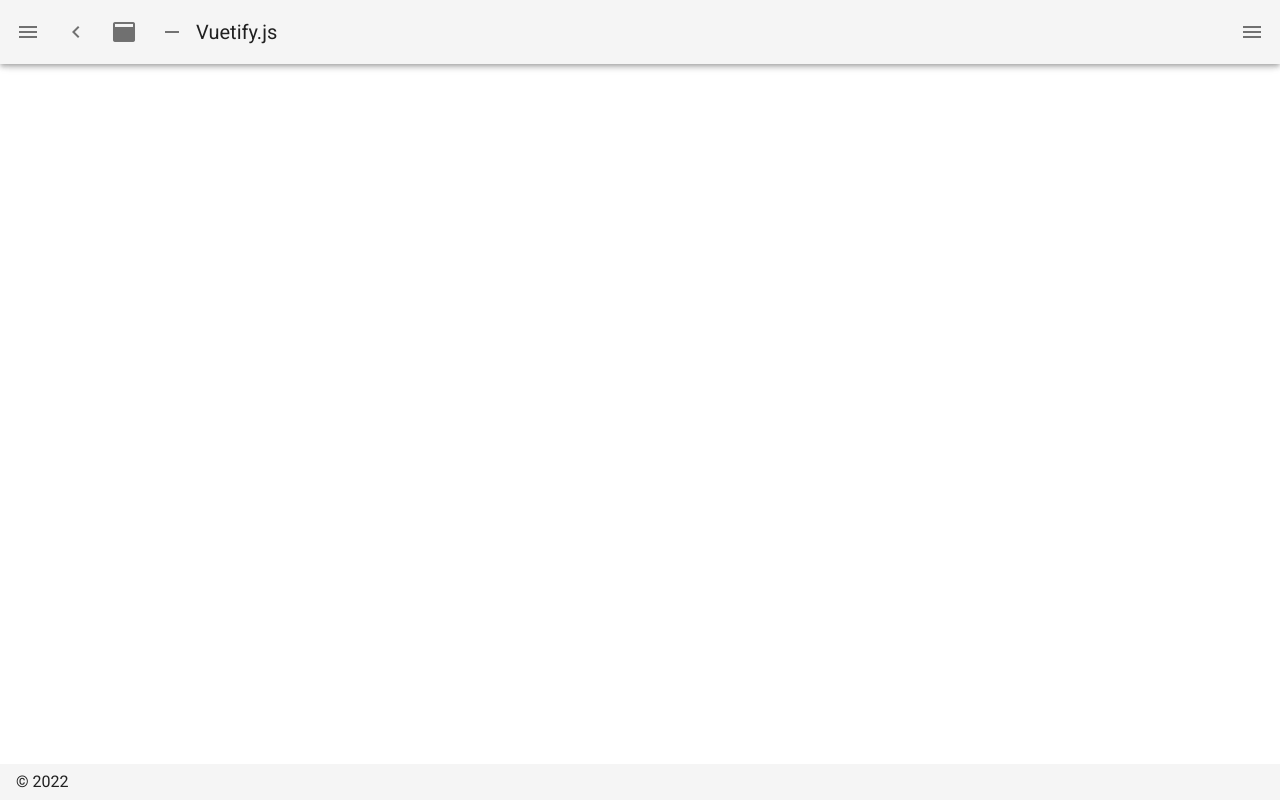
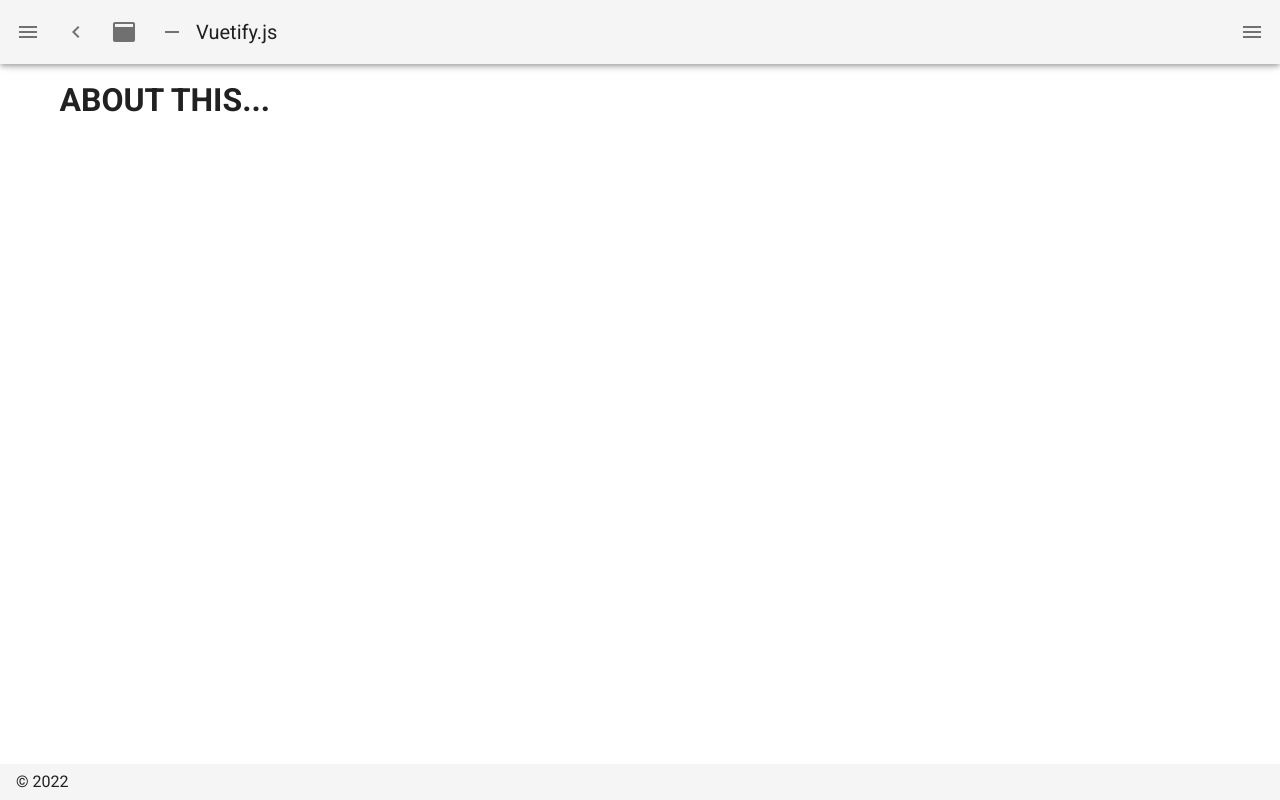
Before and after one commit to ScarlettV-dev/MyVue, a Nuxt app: page /about in a window 1280 px wide. Before the commit this address had no page. Built offline with nearby package versions, Linux system fonts and the light colour scheme.

Commit message:
Creating about page

```diff
--- /dev/null
+++ b/pages/about/index.vue
@@ -0,0 +1,3 @@
+<template>
+  <h1>ABOUT THIS...</h1>
+</template>
```
